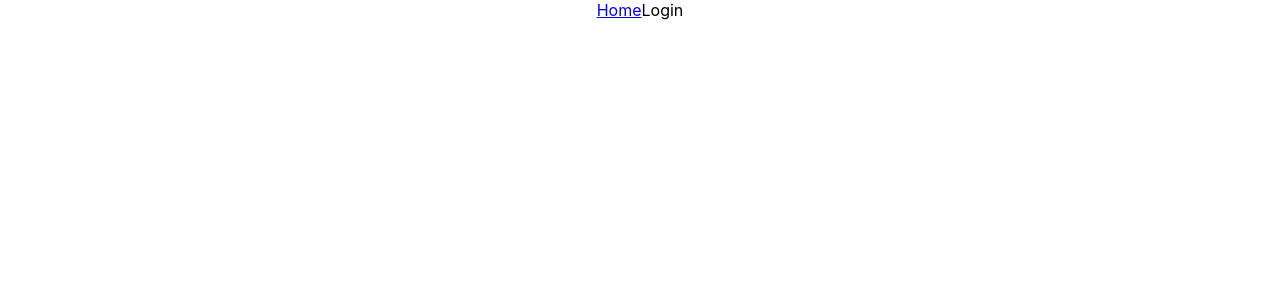
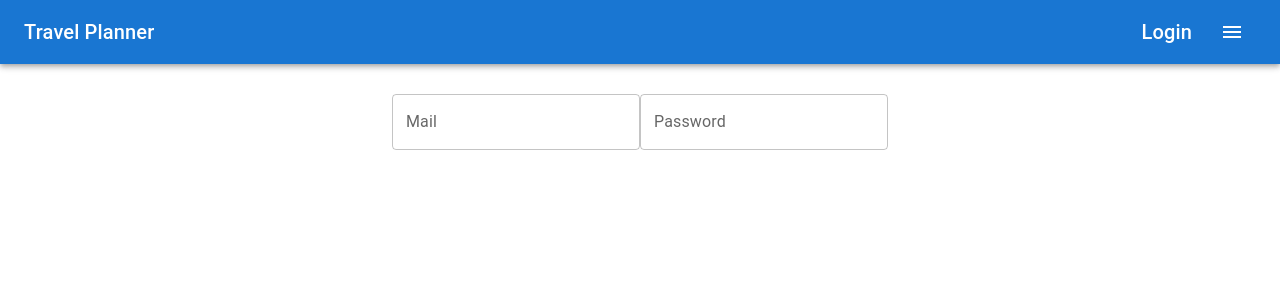
Before and after one commit to kanade2001/TravelPlanner, a React (Create React App) app in the folder frontend/: page /login in a window 1280 px wide. Shown: the top 300 px of the page. Built offline with nearby package versions, Linux system fonts and the light colour scheme.

Commit message:
edit header

```diff
--- a/frontend/src/components/Header.tsx
+++ b/frontend/src/components/Header.tsx
@@ -1,26 +1,62 @@
 import React from "react";
-import { Link } from "react-router-dom";
+import { Link, useNavigate } from "react-router-dom";
 import { AppBar, Typography } from "@mui/material";
 import Toolbar from "@mui/material/Toolbar";
 import IconButton from "@mui/material/IconButton";
+import Menu from "@mui/material/Menu";
+import MenuItem from "@mui/material/MenuItem";
 import MenuIcon from "@mui/icons-material/Menu";
 import Box from "@mui/material/Box";
 
 const Header: React.FC = () => {
+  const [anchorEl, setAnchorEl] = React.useState<null | HTMLElement>(null);
+  const navigate = useNavigate();
+
+  const handleClick = (event) => {
+    setAnchorEl(event.currentTarget);
+  };
+
+  const handleClose = () => {
+    setAnchorEl(null);
+  };
+
+  const handleMenuItemClick = (path: string) => { // Operation when menu item is clicked
+    navigate(path);
+    handleClose();
+  }
+
+
   return (
     <Box sx={{ flexGrow: 1 }}>
       <AppBar position="static">
         <Toolbar>
-          <IconButton size="large" edge="start" color="inherit" aria-label="menu" sx={{ mr: 2 }}>
-            <MenuIcon />
-          </IconButton>
+          {/* Title */}
           <Link to="/" style={{ textDecoration: 'None', color: "inherit", }}>
             <Typography variant="h6" component="div" sx={{ flexGrow: 1 }}>Travel Planner</Typography>
           </Link>
-          <Box sx={{ flexGrow: 1 }} />
+          <Box sx={{ flexGrow: 1 }} /> {/* padding */}
           <Link to="/login" style={{ textDecoration: 'None', color: "inherit" }}>
             <Typography variant="h6" component="div">Login</Typography>
           </Link>
+
+          {/* MenuIcon */}
+          <IconButton
+            size="large"
+            edge="start"
+            color="inherit"
+            aria-label="menu"
+            sx={{ ml: 2 }}
+            onClick={handleClick}
+          >
+            <MenuIcon />
+          </IconButton>
+          <Menu anchorEl={anchorEl} open={Boolean(anchorEl)} onClose={handleClose}>
+            <MenuItem onClick={() => handleMenuItemClick('/')}>Home</MenuItem>
+            <MenuItem onClick={() => handleMenuItemClick('/Plan')}>My Plan</MenuItem>
+            <MenuItem onClick={handleClose}>CheckList</MenuItem>
+            <MenuItem onClick={handleClose}>My account</MenuItem>
+            <MenuItem onClick={handleClose}>Settings</MenuItem>
+          </Menu>
         </Toolbar>
       </AppBar>
     </Box>
--- a/frontend/src/routes/Home.jsx
+++ b/frontend/src/routes/Home.jsx
@@ -1,12 +1,12 @@
 import React from 'react';
 import { Link } from 'react-router-dom';
 import '../App.css';
+import  Header from '../components/Header.tsx';
 
 function Home() {
   return (
     <div className="App">
-      <Link to="/">Home</Link>
-      Home
+      <Header />{}
     </div>
   );
 }
--- a/frontend/src/routes/Login.jsx
+++ b/frontend/src/routes/Login.jsx
@@ -1,13 +1,23 @@
 import React from 'react';
-import { Link } from 'react-router-dom';
+import { useNavigate } from 'react-router-dom';
 import '../App.css';
+import TextField from '@mui/material/TextField';
+import Header from '../components/Header.tsx';
+import Box from '@mui/material/Box';
 
 function Login() {
+  const JumpLink = (path) => {
+    useNavigate(path);
+  }
+
   return (
     <div className="App">
-      <Link to="/">Home</Link>
+      <Header />
+      <Box margin="30px">
+        <TextField id="outlined-basic" label="Mail" valiant="outlined" autoComplete="on" />
+        <TextField id="outlined-basic" label="Password" valiant="outlined" autoComplete="on" />
 
-      Login
+      </Box>
     </div>
   );
 }
```
